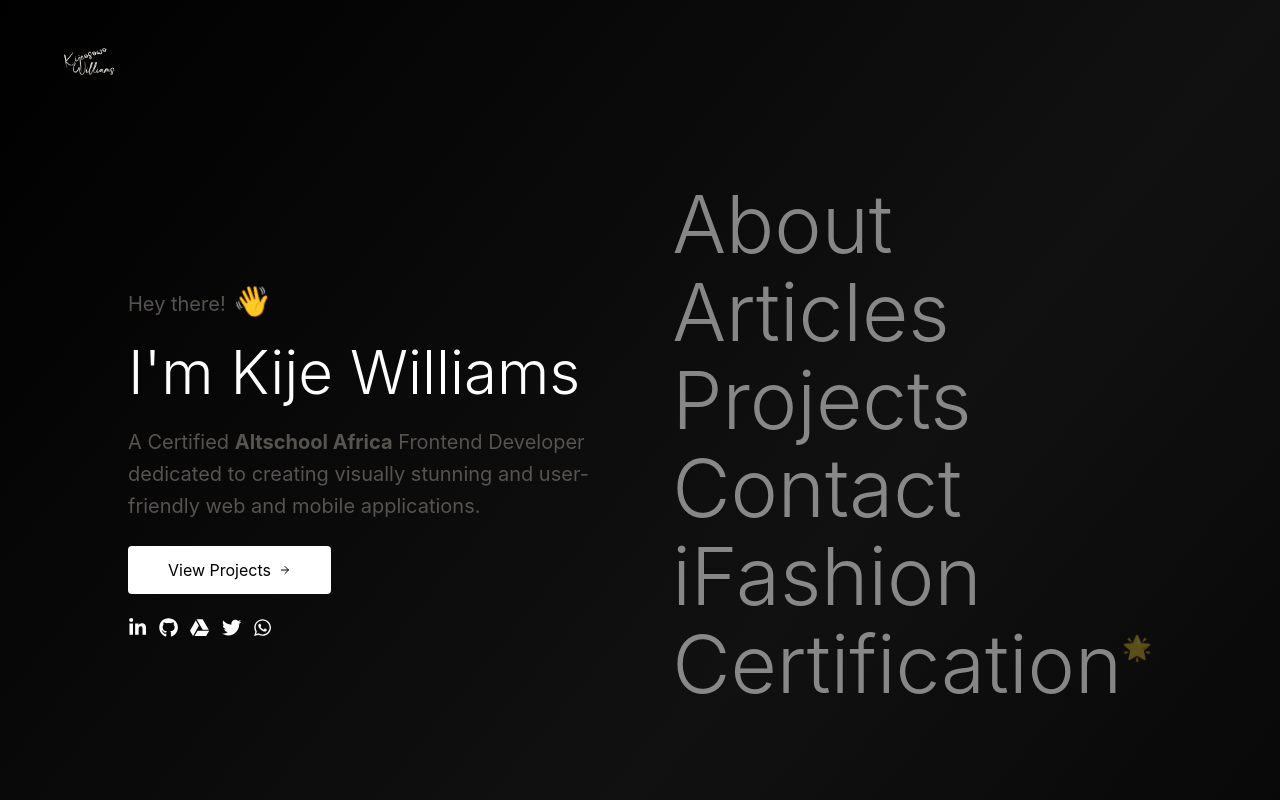
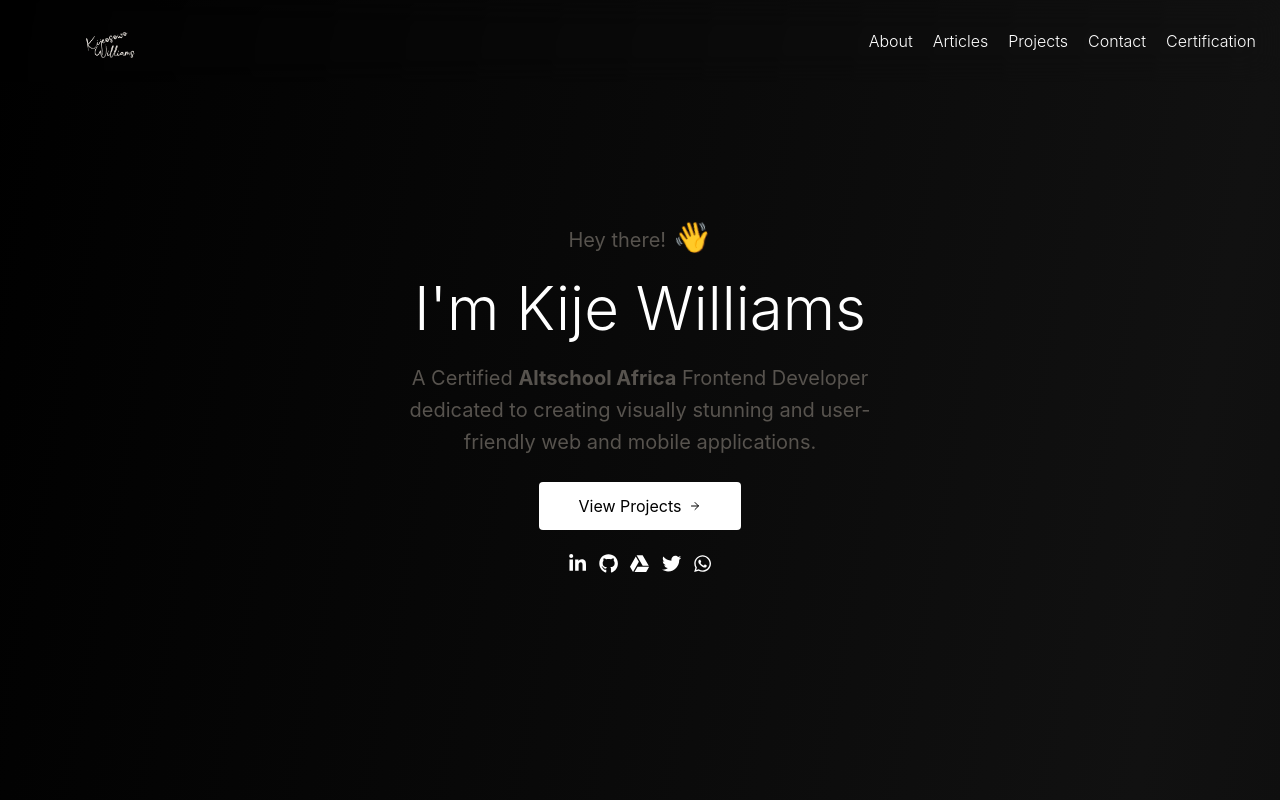
Before and after one commit to Kijedev/Kijeosowo-Williams, a React (Vite) app: page / in a window 1280 px wide. Shown: the top 800 px of the page. Built offline with nearby package versions, Linux system fonts and the light colour scheme; a web font is replaced by a local one; what tailwindcss-animated would draw is missing.

Commit message:
Re-arranging the landing page

```diff
--- a/src/App.jsx
+++ b/src/App.jsx
@@ -19,7 +19,7 @@ function App() {
         <Route path="/projects" element={<Projects />} />
         <Route path="/contact" element={<Contact />} />
         <Route path="/certification" element={<Certification />} />
-        <Route path="/fashion" element={< Fashion />} />
+        {/* <Route path="/fashion" element={< Fashion />} /> */}
       </Routes>
       <Footer />
     </>
--- a/src/components/Logo.jsx
+++ b/src/components/Logo.jsx
@@ -4,7 +4,7 @@ import kijeLogo from "../Image/kije williams.png";
 
 const Logo = () => {
   return (
-    <div className="w-[10%] lg:w-[4%] pt-2 ml-[5%] pt-10 text-[15px] lg:text-[15px] absolute top-10 cursor-pointer hover:scale-110 text-[#1A1818] hover:text-stone-600 transition ease-in duration-300">
+    <div className="w-[10%] lg:w-[4%] pt-2 ml-[5%] pt-10 text-[15px] lg:text-[15px] cursor-pointer hover:scale-110 text-[#1A1818] hover:text-stone-600 transition ease-in duration-300">
       <Link to="/">
         <img src={kijeLogo} alt="Logo" />
       </Link>
--- a/src/components/Navbar.jsx
+++ b/src/components/Navbar.jsx
@@ -6,6 +6,10 @@ import Icons from "./Icons";
 import Logo from "../components/Logo";
 import Marquee from "../components/Marquee";
 import { ArrowRight } from "lucide-react";
+import Projects from "../pages/Projects";
+import { FaChevronDown } from "react-icons/fa";
+import { FiMenu, FiX } from "react-icons/fi"; // 👈 icons for hamburger open/close
+import Blogpost from "../pages/Blogpost";
 
 const Preloader = () => {
   const [progress, setProgress] = useState(0);
@@ -45,13 +49,13 @@ const Homepage = () => {
     location.pathname === "/" && !sessionStorage.getItem("visited")
   );
   const [showContent, setShowContent] = useState(false);
+  const [menuOpen, setMenuOpen] = useState(false); // 👈 menu toggle
 
   useEffect(() => {
     if (loading) {
       const timer = setTimeout(() => {
         setLoading(false);
         sessionStorage.setItem("visited", "true");
-        // Small delay to ensure smooth transition
         setTimeout(() => setShowContent(true), 100);
       }, 3000);
       return () => clearTimeout(timer);
@@ -63,23 +67,75 @@ const Homepage = () => {
   if (loading) return <Preloader />;
   if (location.pathname !== "/") return null;
 
+  const navItems = [
+    { name: "About", path: "/about" },
+    { name: "Articles", path: "/blogpost" },
+    { name: "Projects", path: "/projects" },
+    { name: "Contact", path: "/contact" },
+    // { name: "iFashion", path: "/fashion" },
+    { name: "Certification", path: "/certification" },
+  ];
+
   return (
     <section className="bg-gradient-to-br from-black via-[#111] to-black min-h-screen overflow-hidden">
-      {/* Main content with slide-in animation */}
       <div
         className={`relative z-20 transition-all duration-300 ease-[cubic-bezier(0.25,0.46,0.45,0.94)] ${
           showContent
             ? "translate-x-0 opacity-100"
             : "translate-x-full opacity-0"
-        }`}>
+        }`}
+      >
+        {/* ✅ Navbar */}
+        <div className="flex justify-between items-center px-6 py-6 backdrop-blur-lg fixed top-0 left-0 right-0 z-50">
           <Logo />
 
-        {/* Hero and Navigation Grid */}
-        <div className="flex flex-col lg:flex-row lg:justify-between lg:px-32 lg:items-center lg:h-[100vh] px-6 pt-20 pt-32">
-          {/* <img src={Certificatebg} alt="Certificatebg" /> */}
-          {/* Hero Section */}
-          <div className="space-y-6 text-left relative">
-            <h1 className="text-stone-600 text-xl flex gap-2">
+          {/* Desktop Menu */}
+          <nav className="hidden md:block">
+            <ul className="text-white/50 text-[1rem] flex gap-5 font-light">
+              {navItems.map((item) => (
+                <li key={item.name}>
+                  <Link
+                    to={item.path}
+                    className="hover:text-stone-400 text-white transition-colors duration-500"
+                  >
+                    {item.name}
+                  </Link>
+                </li>
+              ))}
+            </ul>
+          </nav>
+
+          {/* Mobile Menu Button */}
+          <button
+            className="md:hidden text-white text-3xl"
+            onClick={() => setMenuOpen(!menuOpen)}
+          >
+            {menuOpen ? <FiX /> : <FiMenu />}
+          </button>
+
+          {/* Mobile Dropdown */}
+          {menuOpen && (
+            <div className="absolute top-16 right-6 bg-black/90 backdrop-blur-lg rounded-lg shadow-lg p-6 md:hidden">
+              <ul className="flex flex-col gap-4 text-white text-lg">
+                {navItems.map((item) => (
+                  <li key={item.name}>
+                    <Link
+                      to={item.path}
+                      className="hover:text-stone-400 transition-colors duration-500"
+                      onClick={() => setMenuOpen(false)}
+                    >
+                      {item.name}
+                    </Link>
+                  </li>
+                ))}
+              </ul>
+            </div>
+          )}
+        </div>
+
+        {/* ✅ Hero Section */}
+        <div className="flex flex-col justify-center items-center text-center min-h-screen px-6 space-y-6">
+          <h1 className="text-stone-600 text-xl flex gap-2 justify-center items-center">
             Hey there! <p className="text-3xl animate-wiggle -mt-2">👋</p>
           </h1>
           <h2 className="text-4xl lg:text-6xl font-light text-white">
@@ -94,44 +150,18 @@ const Homepage = () => {
           </p>
           <Link
             to="/projects"
-              className="inline-flex items-center flex gap-2 px-10 py-3 bg-white text-black rounded hover:bg-[#ECE7E1] transition-colors duration-300 group">
+            className="inline-flex items-center flex gap-2 px-10 py-3 bg-white text-black rounded hover:bg-[#ECE7E1] transition-colors duration-300 group"
+          >
             View Projects
             <ArrowRight className="w-3 h-3 group-hover:animate-bounce" />
           </Link>
           <Icons />
         </div>
 
-          {/* Navigation Links */}
-          <nav className="text-left lg:-mt-10 mt-10">
-            <ul className="text-white/50 text-6xl lg:text-[5rem] lg:leading-[4rem] font-light space-y-6">
-              {[
-                { name: "About", path: "/about" },
-                { name: "Articles", path: "/blogpost" },
-                { name: "Projects", path: "/projects" },
+        {/* Projects */}
+        <Projects />
 
-                { name: "Contact", path: "/contact" },
-                { name: "iFashion", path: "/fashion" },
-                {
-                  name: "Certification",
-                  path: "/certification",
-                  icon: "🌟",
-                },
-              ].map((item) => (
-                <li key={item.name}>
-                  <Link
-                    to={item.path}
-                    className="hover:text-stone-600 transition-colors duration-500 flex">
-                    {item.name}
-                    <p className="text-2xl animate-pulse">{item.icon}</p>
-                  </Link>
-                </li>
-              ))}
-            </ul>
-          </nav>
-        </div>
-
-        {/* Marquee */}
-        <Marquee />
+        <Blogpost />
 
         {/* Footer CTA */}
         <div className="text-center bg-black py-20">
@@ -146,7 +176,8 @@ const Homepage = () => {
             </div>
             <Link
               to="/contact"
-              className="px-8 py-3 bg-white flex gap-2 hover:bg-[#ECE7E1] text-black rounded transition-colors duration-300 group">
+              className="px-8 py-3 bg-white flex gap-2 hover:bg-[#ECE7E1] text-black rounded transition-colors duration-300 group"
+            >
               Let's Work Together{" "}
               <ArrowRight className="h-3 w-3 group-hover:animate-bounce mt-2" />
             </Link>
--- a/src/pages/About.jsx
+++ b/src/pages/About.jsx
@@ -24,9 +24,9 @@ const About = () => {
 
       {showContent && (
         <>
-          <div>
+          {/* <div>
             <Logo />
-          </div>
+          </div> */}
 
           {/* Header */}
           <header className="px-6 lg:px-24 lg:mt-[-80vh] mt-[-90vh]">
--- a/src/pages/Projects.jsx
+++ b/src/pages/Projects.jsx
@@ -1,4 +1,3 @@
-import Logo from "../components/Logo";
 import { TracingBeam } from "../components/ui/tracing-beam";
 
 const projects = [
@@ -97,14 +96,13 @@ const projects = [
 const Projects = () => {
   return (
     <div className="min-h-screen bg-gradient-to-br from-black via-[#111] to-black text-white">
-      <Logo />
 
       {/* Main Content */}
       <main className=" mx-auto px-4 py-12 lg:py-32 lg:pt-56 lg:px-20">
         <TracingBeam className="px-6">
           {/* Hero Section */}
           <div className="mb-16 text-left">
-            <h1 className="lg:text-8xl text-2xl md:text-3xl font-light text-white mb-6">
+            <h1 className="lg:text-5xl text-2xl md:text-3xl font-light text-white mb-6">
               Projects
             </h1>
             <p className="text-lg text-stone-600 leading-relaxed">
@@ -186,25 +184,6 @@ const Projects = () => {
               </div>
             ))}
           </div>
-
-          {/* Footer CTA */}
-          <div className="mt-20 text-center">
-            <div className="inline-flex items-center space-x-4 p-6 bg-transparent rounded-lg border border-stone-800">
-              <div className="text-gray-300">
-                <p className="text-4xl font-light">
-                  Interested in working together?
-                </p>
-                <p className="text-lg mt-3 text-stone-600">
-                  Let's create something amazing
-                </p>
-              </div>
-              <a
-                href="/contact"
-                className="px-6 py-2 bg-stone-900 hover:bg-stone-800 text-white rounded transition-colors">
-                Get In Touch
-              </a>
-            </div>
-          </div>
         </TracingBeam>
       </main>
     </div>
```
Lines whose indentation alone changed are shown as unchanged.
